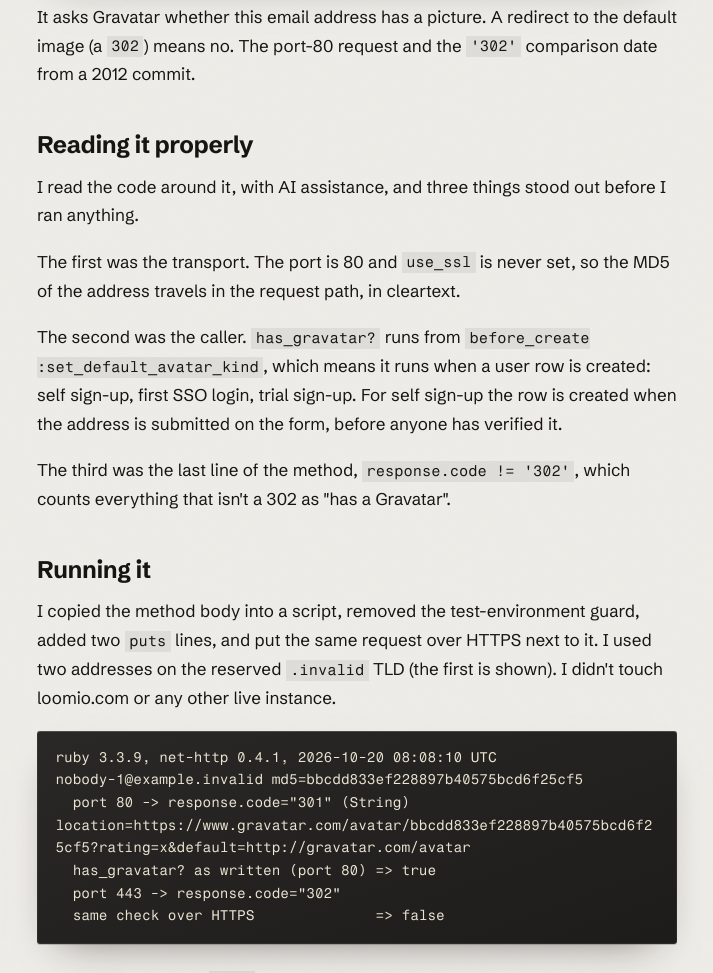
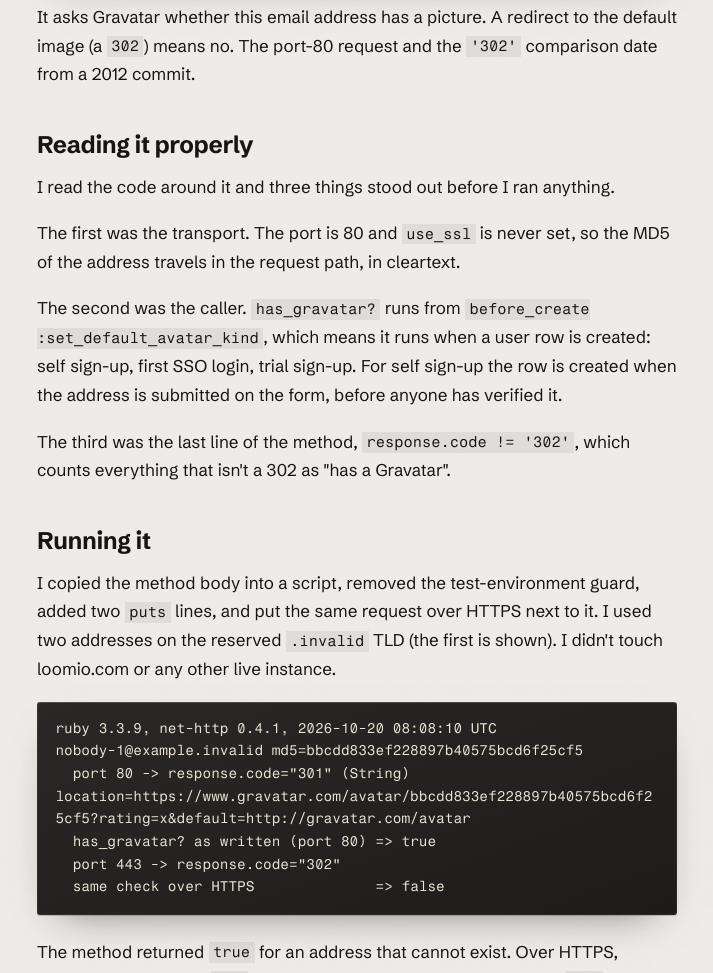
Before and after one commit to innit-llc/blog, a plain HTML site: page docs/loomio-gravatar-301/index.html in a window 1280 px wide. Shown: the part 1097-2070 px from the top of the page, without its empty margins (283-996 px from the left). Drawn offline with Linux system fonts and the light colour scheme.

Commit message:
Loomio write-up: the reading sentence as the author worded it on dev.to

```diff
--- a/docs/loomio-gravatar-301/index.html
+++ b/docs/loomio-gravatar-301/index.html
@@ -44,7 +44,7 @@ end
 </code></pre>
 <p>It asks Gravatar whether this email address has a picture. A redirect to the default image (a <code>302</code>) means no. The port-80 request and the <code>'302'</code> comparison date from a 2012 commit.</p>
 <h2 id="reading-it-properly">Reading it properly</h2>
-<p>I read the code around it, with AI assistance, and three things stood out before I ran anything.</p>
+<p>I read the code around it and three things stood out before I ran anything.</p>
 <p>The first was the transport. The port is 80 and <code>use_ssl</code> is never set, so the MD5 of the address travels in the request path, in cleartext.</p>
 <p>The second was the caller. <code>has_gravatar?</code> runs from <code>before_create :set_default_avatar_kind</code>, which means it runs when a user row is created: self sign-up, first SSO login, trial sign-up. For self sign-up the row is created when the address is submitted on the form, before anyone has verified it.</p>
 <p>The third was the last line of the method, <code>response.code != '302'</code>, which counts everything that isn't a 302 as "has a Gravatar".</p>
```
